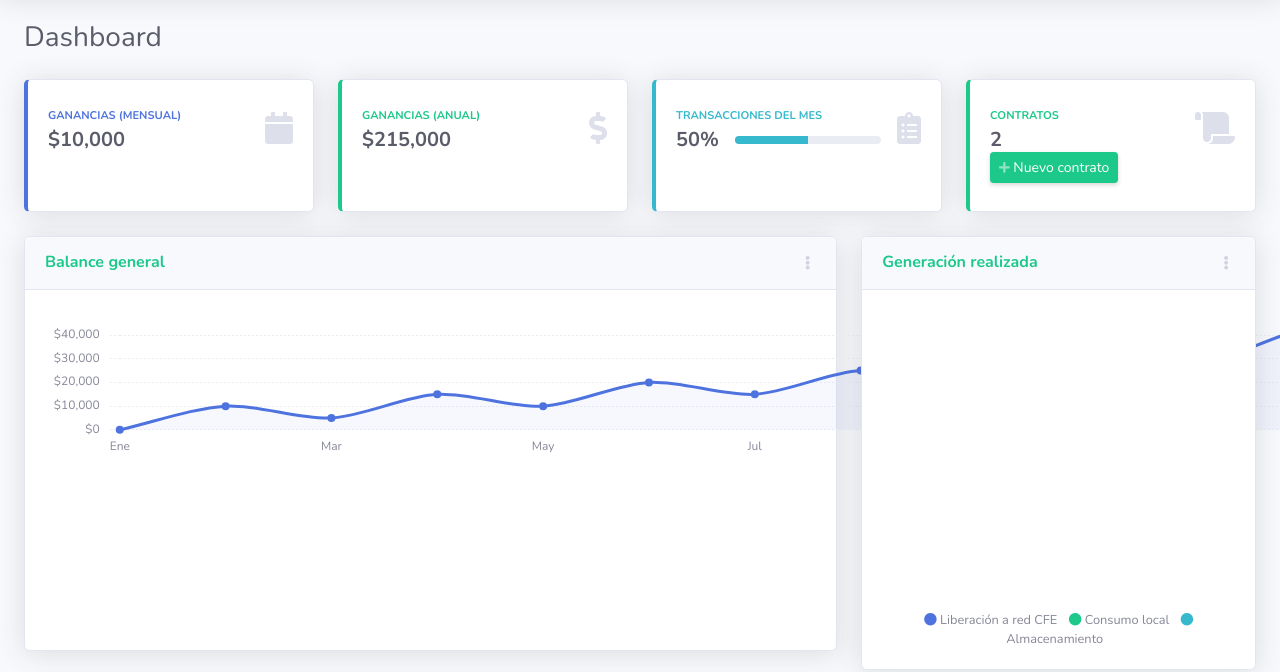
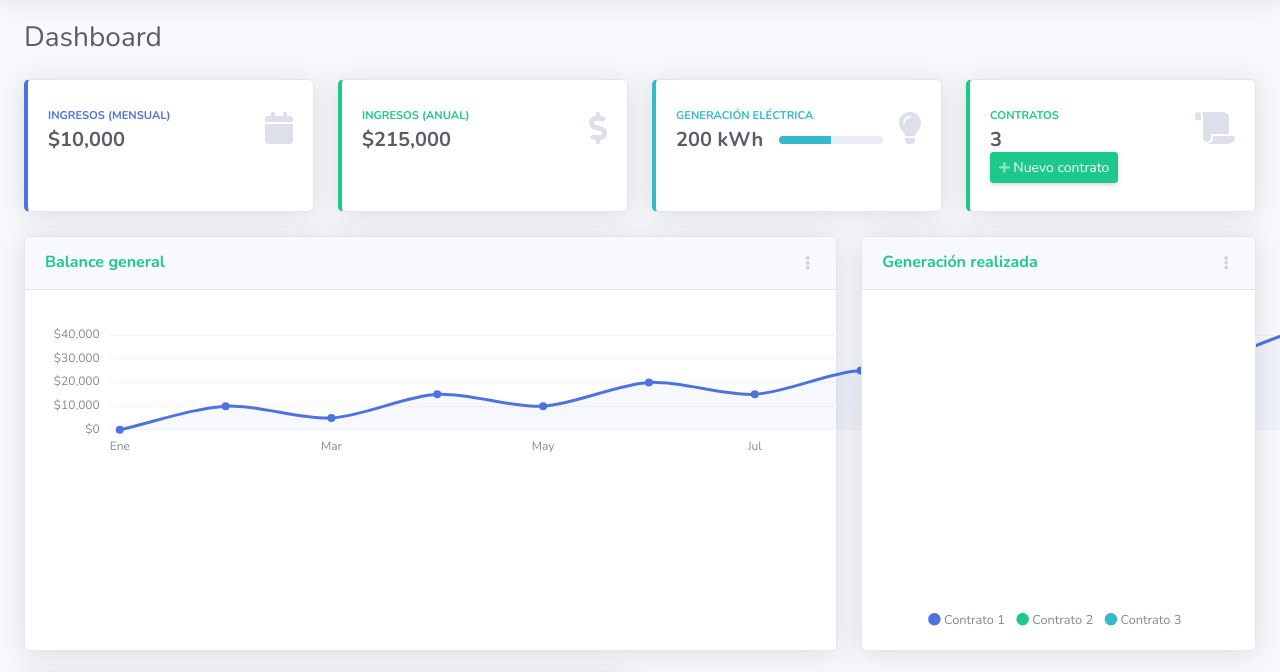
Before and after one commit to rcrambrosio/smartenergy, a website with bundled scripts: page dashboard.html in a window 1280 px wide. Shown: the part 73-745 px from the top of the page. Built offline with nearby package versions, Linux system fonts and the light colour scheme.

Commit message:
cambios xd
otros cambios xd

```diff
--- a/dashboard.html
+++ b/dashboard.html
@@ -309,7 +309,7 @@
                 <div class="card-body">
                   <div class="row no-gutters align-items-center">
                     <div class="col mr-2">
-                      <div class="text-xs font-weight-bold text-primary text-uppercase mb-1">Ganancias (Mensual)</div>
+                      <div class="text-xs font-weight-bold text-primary text-uppercase mb-1">Ingresos (Mensual)</div>
                       <div class="h5 mb-0 font-weight-bold text-gray-800">$10,000</div>
                     </div>
                     <div class="col-auto">
@@ -326,7 +326,7 @@
                 <div class="card-body">
                   <div class="row no-gutters align-items-center">
                     <div class="col mr-2">
-                      <div class="text-xs font-weight-bold text-success text-uppercase mb-1">Ganancias (Anual)</div>
+                      <div class="text-xs font-weight-bold text-success text-uppercase mb-1">Ingresos (Anual)</div>
                       <div class="h5 mb-0 font-weight-bold text-gray-800">$215,000</div>
                     </div>
                     <div class="col-auto">
@@ -343,10 +343,10 @@
                 <div class="card-body">
                   <div class="row no-gutters align-items-center">
                     <div class="col mr-2">
-                      <div class="text-xs font-weight-bold text-info text-uppercase mb-1">Transacciones del mes</div>
+                      <div class="text-xs font-weight-bold text-info text-uppercase mb-1">Generación eléctrica</div>
                       <div class="row no-gutters align-items-center">
                         <div class="col-auto">
-                          <div class="h5 mb-0 mr-3 font-weight-bold text-gray-800">50%</div>
+                          <div class="h5 mb-0 mr-3 font-weight-bold text-gray-800">200 kWh</div>
                         </div>
                         <div class="col">
                           <div class="progress progress-sm mr-2">
@@ -356,7 +356,7 @@
                       </div>
                     </div>
                     <div class="col-auto">
-                      <i class="fas fa-clipboard-list fa-2x text-gray-300"></i>
+                      <i class="fas fa-lightbulb fa-2x text-gray-300"></i>
                     </div>
                   </div>
                 </div>
@@ -370,7 +370,7 @@
                   <div class="row no-gutters align-items-center">
                     <div class="col mr-2">
                       <div class="text-xs font-weight-bold text-success text-uppercase mb-1">Contratos</div>
-                      <div class="h5 mb-0 font-weight-bold text-gray-800">2</div>
+                      <div class="h5 mb-0 font-weight-bold text-gray-800">3</div>
                     </div>
                     <div class="col-auto">
                       <i class="fas fa-scroll fa-2x text-gray-300"></i>
@@ -440,13 +440,13 @@
                   </div>
                   <div class="mt-4 text-center small">
                     <span class="mr-2">
-                      <i class="fas fa-circle text-primary"></i> Liberación a red CFE
+                      <i class="fas fa-circle text-primary"></i> Contrato 1
                     </span>
                     <span class="mr-2">
-                      <i class="fas fa-circle text-success"></i> Consumo local
+                      <i class="fas fa-circle text-success"></i> Contrato 2
                     </span>
                     <span class="mr-2">
-                      <i class="fas fa-circle text-info"></i> Almacenamiento
+                      <i class="fas fa-circle text-info"></i> Contrato 3
                     </span>
                   </div>
                 </div>
```
